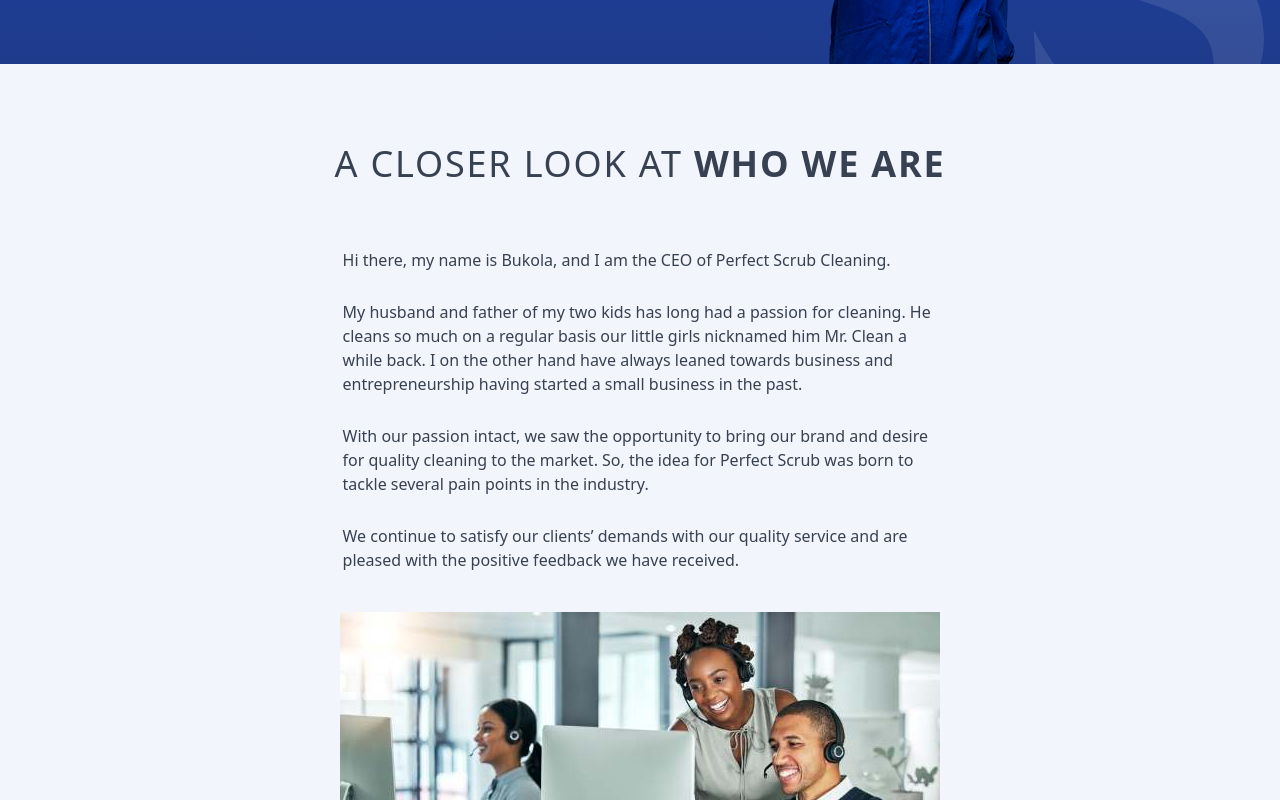
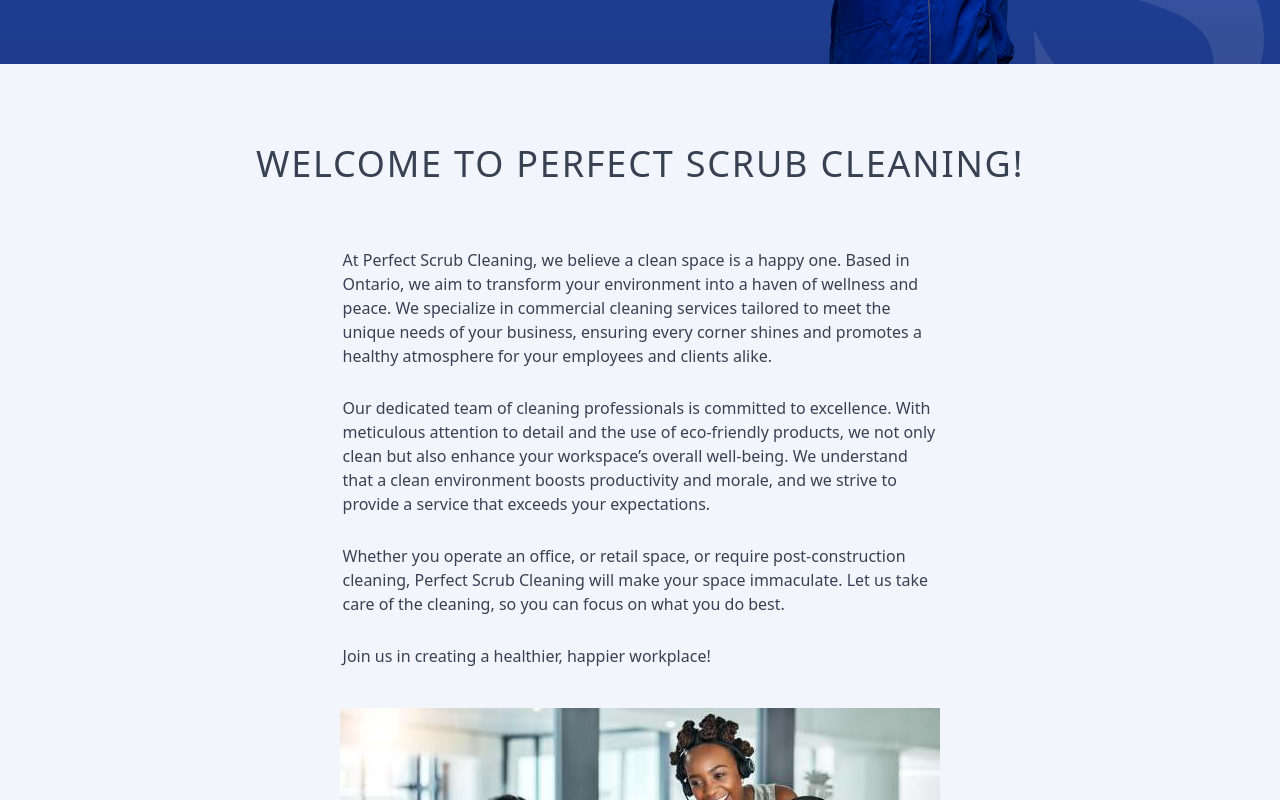
Before and after one commit to perfectscrub/perfect-scrub, a Next.js app: page /about in a window 1280 px wide. Shown: the part 700-1500 px from the top of the page. Built offline with nearby package versions, Linux system fonts and the light colour scheme.

Commit message:
update about page

```diff
--- a/pages/about.jsx
+++ b/pages/about.jsx
@@ -31,7 +31,6 @@ const About = () => {
               className="lg:absolute lg:-bottom-20 left-20 z-20 mx-auto"
               src="/about-us-image.png"
               alt=""
-
             />
             {/* Monogram Overlay */}
             <div className="ps-monogram-image object-cover w-100 h-80 absolute hidden lg:block lg:-bottom-5 lg:right-0 opacity-10 z-10" />
@@ -41,30 +40,33 @@ const About = () => {
         {/* Start of About Us longer description/story */}
         <section className="flex flex-col items-center pt-16 lg:pt-20 pb-40 px-4 gap-4">
           <h2 className="thick_underline tracking-wider text-center font-sans font-light text-3xl lg:text-4xl uppercase text-gray-700">
-            A Closer Look At <span className="font-bold">Who We Are</span>
+            Welcome to Perfect Scrub Cleaning!
           </h2>
           <div>
             <p className="max-w-prose pt-12 pb-2 lg:px-0 text-gray-700">
-              Hi there, my name is Bukola, and I am the CEO of Perfect Scrub
-              Cleaning.
+              At Perfect Scrub Cleaning, we believe a clean space is a happy
+              one. Based in Ontario, we aim to transform your environment into a
+              haven of wellness and peace. We specialize in commercial cleaning
+              services tailored to meet the unique needs of your business,
+              ensuring every corner shines and promotes a healthy atmosphere for
+              your employees and clients alike.
             </p>
             <p className="max-w-prose pt-5 pb-2 lg:px-0 text-gray-700">
-              My husband and father of my two kids has long had a passion for
-              cleaning. He cleans so much on a regular basis our little girls
-              nicknamed him Mr. Clean a while back. I on the other hand have
-              always leaned towards business and entrepreneurship having started
-              a small business in the past.
+              Our dedicated team of cleaning professionals is committed to
+              excellence. With meticulous attention to detail and the use of
+              eco-friendly products, we not only clean but also enhance your
+              workspace’s overall well-being. We understand that a clean
+              environment boosts productivity and morale, and we strive to
+              provide a service that exceeds your expectations.
             </p>
             <p className="max-w-prose pt-5 pb-2 lg:px-0 text-gray-700">
-              With our passion intact, we saw the opportunity to bring our brand
-              and desire for quality cleaning to the market. So, the idea for
-              Perfect Scrub was born to tackle several pain points in the
-              industry.
+              Whether you operate an office, or retail space, or require
+              post-construction cleaning, Perfect Scrub Cleaning will make your
+              space immaculate. Let us take care of the cleaning, so you can
+              focus on what you do best.
             </p>
             <p className="max-w-prose pt-5 pb-2 lg:px-0 text-gray-700">
-              We continue to satisfy our clients’ demands with our quality
-              service and are pleased with the positive feedback we have
-              received.
+              Join us in creating a healthier, happier workplace!
             </p>
           </div>
           <div className="mt-4">
@@ -75,7 +77,7 @@ const About = () => {
               alt="customer care people"
             />
           </div>
-          <div>
+          {/* <div>
             <h2 className="text-3xl font-sans font-light mt-12">
               Our <span className="font-bold">Customers Matter </span>to us
             </h2>
@@ -133,7 +135,7 @@ const About = () => {
               household name that has earned the trust of all our customers and
               become the preferred cleaning company in Ontario.
             </p>
-          </div>
+          </div> */}
           <p className="text-sm font-semibold text-gray-600 pt-10">
             - The Perfect Scrub Team
           </p>
```
